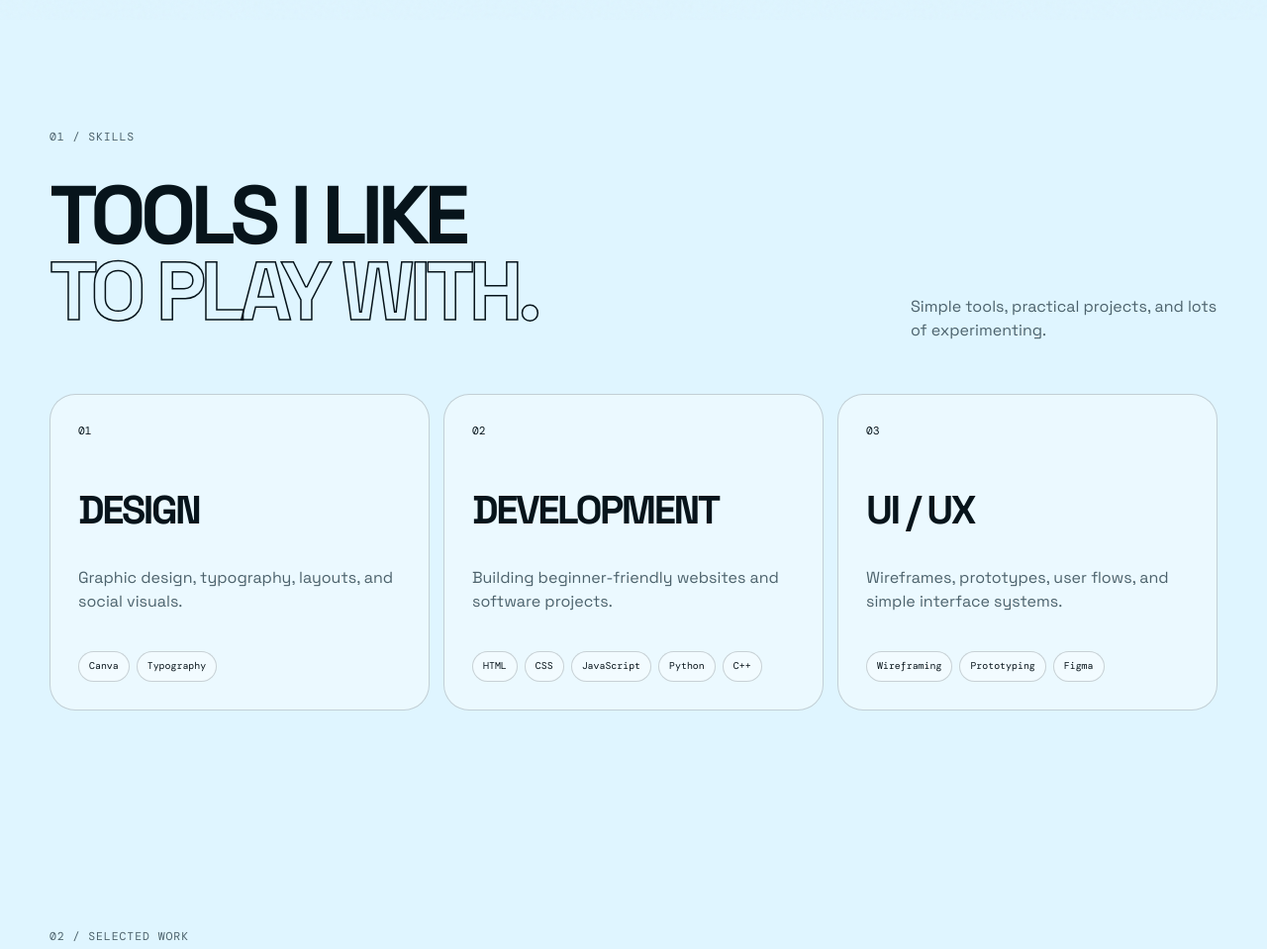
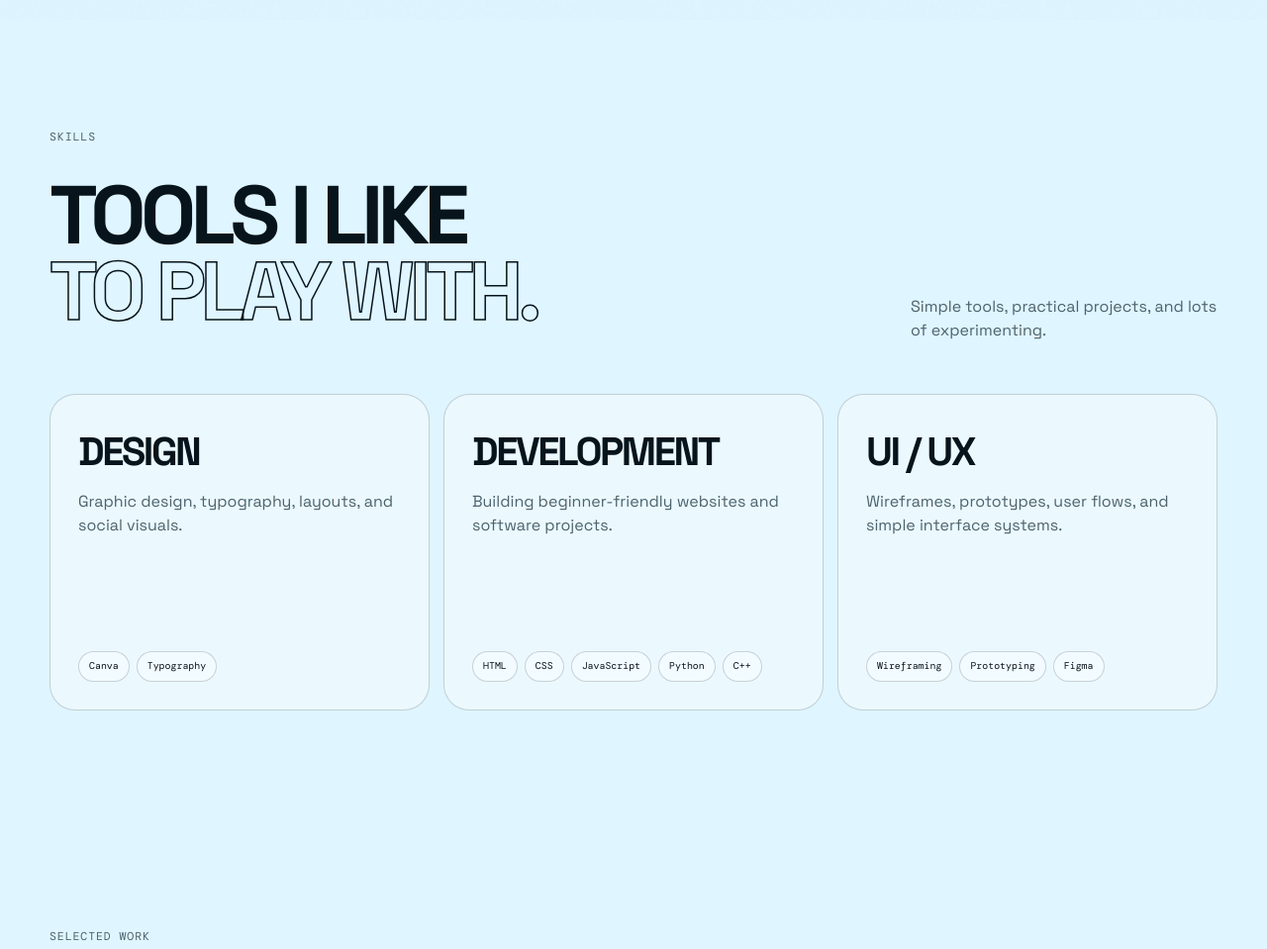
Before and after one commit to gabreliii/GD-Portfolio, a plain HTML site: page index.html in a window 1280 px wide. Shown: the part 780-1739 px from the top of the page at 99% size. Drawn offline with nearby package versions, Linux system fonts and the light colour scheme.

Commit message:
Remove 01, 02, 03 numbering from sections, skills, and projects

```diff
--- a/index.html
+++ b/index.html
@@ -57,35 +57,38 @@
     </section>
 
     <section class="section" id="skills">
-      <div class="section-label">01 / SKILLS</div>
+      <div class="section-label">SKILLS</div>
       <div class="skills-header">
         <h2>TOOLS I LIKE<br /><span>TO PLAY WITH.</span></h2>
         <p>Simple tools, practical projects, and lots of experimenting.</p>
       </div>
       <div class="skills-grid">
         <article class="skill-card">
-          <div class="skill-number">01</div>
+          <div>
             <h3>DESIGN</h3>
             <p>Graphic design, typography, layouts, and social visuals.</p>
+          </div>
           <div class="tags"><span>Canva</span><span>Typography</span></div>
         </article>
         <article class="skill-card">
-          <div class="skill-number">02</div>
+          <div>
             <h3>DEVELOPMENT</h3>
             <p>Building beginner-friendly websites and software projects.</p>
+          </div>
           <div class="tags"><span>HTML</span><span>CSS</span><span>JavaScript</span><span>Python</span><span>C++</span></div>
         </article>
         <article class="skill-card">
-          <div class="skill-number">03</div>
+          <div>
             <h3>UI / UX</h3>
             <p>Wireframes, prototypes, user flows, and simple interface systems.</p>
+          </div>
           <div class="tags"><span>Wireframing</span><span>Prototyping</span><span>Figma</span></div>
         </article>
       </div>
     </section>
 
     <section class="section work" id="work">
-      <div class="section-label">02 / SELECTED WORK</div>
+      <div class="section-label">SELECTED WORK</div>
       <div class="work-heading">
         <h2>A FEW THINGS<br /><span>I'VE MADE.</span></h2>
         <p>Projects from school and web experiments.</p>
@@ -99,7 +102,7 @@
             <img src="assets/urban-threads.png" alt="Urban Threads" class="project-img" />
           </a>
           <div class="project-info">
-            <div><span>01</span><h3>URBAN THREADS</h3></div>
+            <div><h3>URBAN THREADS</h3></div>
             <a class="text-button" href="https://urban-threads-landing-page.vercel.app/" target="_blank" rel="noopener noreferrer">CLICK TO VIEW <span>↗</span></a>
           </div>
         </article>
@@ -111,7 +114,7 @@
             <img src="assets/codesharklogo.png" alt="CodeShark" class="project-img shark-img" />
           </a>
           <div class="project-info">
-            <div><span>02</span><h3>CODESHARK</h3></div>
+            <div><h3>CODESHARK</h3></div>
             <a class="text-button" href="https://drive.google.com/drive/folders/1fra4YcWejXfrocQfoYDBPHqZmjQgm9KX" target="_blank" rel="noopener noreferrer">CLICK TO VIEW <span>↗</span></a>
           </div>
         </article>
@@ -123,7 +126,7 @@
             <img src="assets/warehouse-management.png" alt="Warehouse Management System" class="project-img warehouse-img" />
           </a>
           <div class="project-info">
-            <div><span>03</span><h3>WAREHOUSE MANAGEMENT SYSTEM</h3></div>
+            <div><h3>WAREHOUSE MANAGEMENT SYSTEM</h3></div>
             <a class="text-button" href="https://gabreliii.github.io/HCI-proj-draft/" target="_blank" rel="noopener noreferrer">CLICK TO VIEW <span>↗</span></a>
           </div>
         </article>
@@ -163,7 +166,7 @@
 
     <section class="contact section" id="contact">
       <div class="contact-orb"></div>
-      <div class="section-label">03 / CONTACT</div>
+      <div class="section-label">CONTACT</div>
       <div class="contact-content">
         <p class="eyebrow">HAVE A PROJECT IN MIND?</p>
         <h2>LET'S MAKE<br /><span>SOMETHING COOL.</span></h2>
--- a/style.css
+++ b/style.css
@@ -207,7 +207,7 @@ button { font: inherit; }
 }
 .skill-card:hover { transform: translateY(-5px); background: rgba(255,255,255,.65); box-shadow: var(--shadow); }
 .skill-number { font-family:'DM Mono'; font-size:.7rem; }
-.skill-card h3 { font-size:2.5rem; margin:24px 0 8px; letter-spacing:-.06em; }
+.skill-card h3 { font-size:2.5rem; margin:0 0 8px; letter-spacing:-.06em; }
 .skill-card p { color: var(--muted); margin: 0; }
 .tags { display:flex; flex-wrap:wrap; gap:7px; margin-top:20px; }
 .tags span { padding:7px 10px; border:1px solid var(--line); border-radius:999px; font-family:'DM Mono'; font-size:.62rem; background: rgba(255,255,255,.36); }
```
Lines whose indentation alone changed are shown as unchanged.
